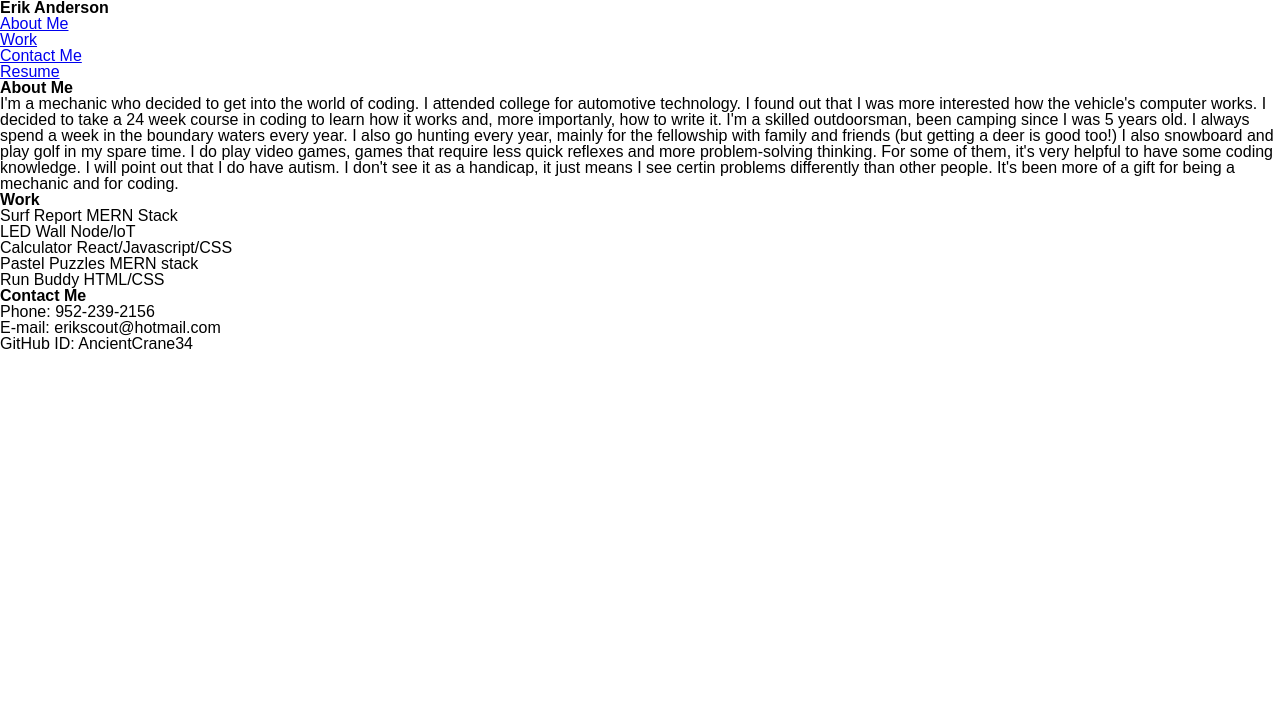
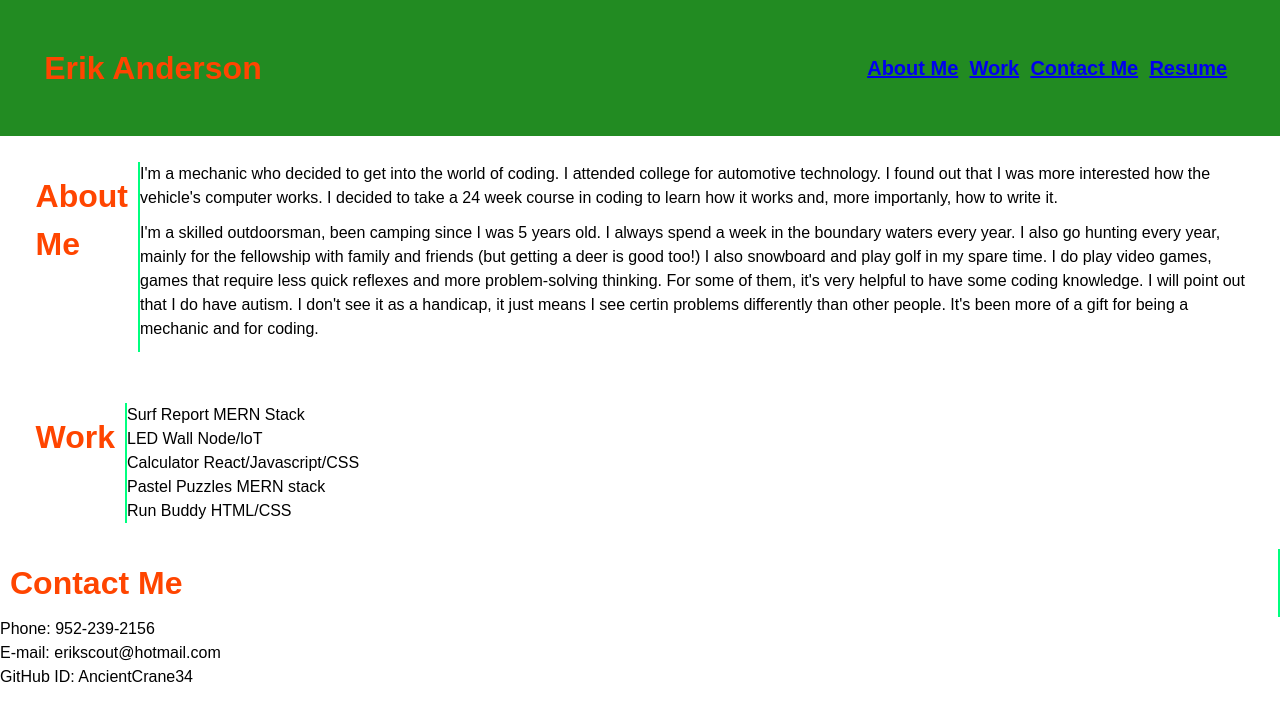
Before and after one commit to AncientCrane34/Personal-Portfolio, a plain HTML site: page index.html in a window 1280 px wide. Drawn offline with Linux system fonts and the light colour scheme.

Commit message:
added css for header and about me

```diff
--- a/assets/style.css
+++ b/assets/style.css
@@ -0,0 +1,52 @@
+body {
+    display: flex;
+    flex-direction: column;
+    line-height: 1.5;
+}
+
+header {
+    display: flex;
+    justify-content: space-between;
+    align-items: center;
+    padding: 1%;
+    background-color: forestgreen;
+}
+
+h1{
+    font-size: 200%;
+    padding: 2.5%;
+    color: orangered;
+}
+
+nav ul{
+    display:flex;
+    justify-content: space-between;
+    min-width: 400px;
+    padding-right: 10%;
+    font-weight: bold;
+    font-size: 125%;
+}
+
+section{
+    display: flex;
+    flex: 1 1 0;
+    max-width: 96%;
+    margin: 2% auto;
+}
+
+h2{
+    font-size: 200%;
+    color: orangered;
+    padding: 10px;
+    border-right: 2px solid springgreen;
+
+}
+
+article{
+    display: flex;
+    flex-direction: column;
+}
+
+p{
+    padding-bottom: 1%;
+}
--- a/index.html
+++ b/index.html
@@ -23,15 +23,17 @@
     </header>
 
     <main>
-        <header>
+        <section>
             <h2>About Me</h2>
-            <p>I'm a mechanic who decided to get into the world of coding. I attended college for automotive technology. I found out that I was more interested how the vehicle's computer works.
-                I decided to take a 24 week course in coding to learn how it works and, more importanly, how to write it.
-                I'm a skilled outdoorsman, been camping since I was 5 years old. I always spend a week in the boundary waters every year. I also go hunting every year, mainly for the fellowship with family and friends (but getting a deer is good too!)
+            <article>
+                <p>I'm a mechanic who decided to get into the world of coding. I attended college for automotive technology. I found out that I was more interested how the vehicle's computer works.
+                I decided to take a 24 week course in coding to learn how it works and, more importanly, how to write it.</p>
+                <p>I'm a skilled outdoorsman, been camping since I was 5 years old. I always spend a week in the boundary waters every year. I also go hunting every year, mainly for the fellowship with family and friends (but getting a deer is good too!)
                 I also snowboard and play golf in my spare time. I do play video games, games that require less quick reflexes and more problem-solving thinking. For some of them, it's very helpful to have some coding knowledge.
                 I will point out that I do have autism. I don't see it as a handicap, it just means I see certin problems differently than other people. It's been more of a gift for being a mechanic and for coding.
-            </p>
-        </header>
+                </p>
+            </article>
+        </section>
     </main>
 
     <main>
```
